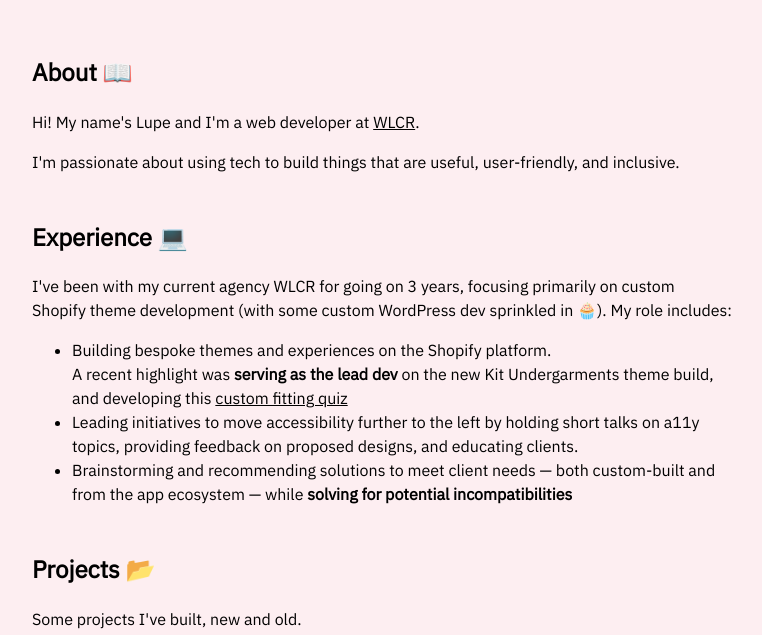
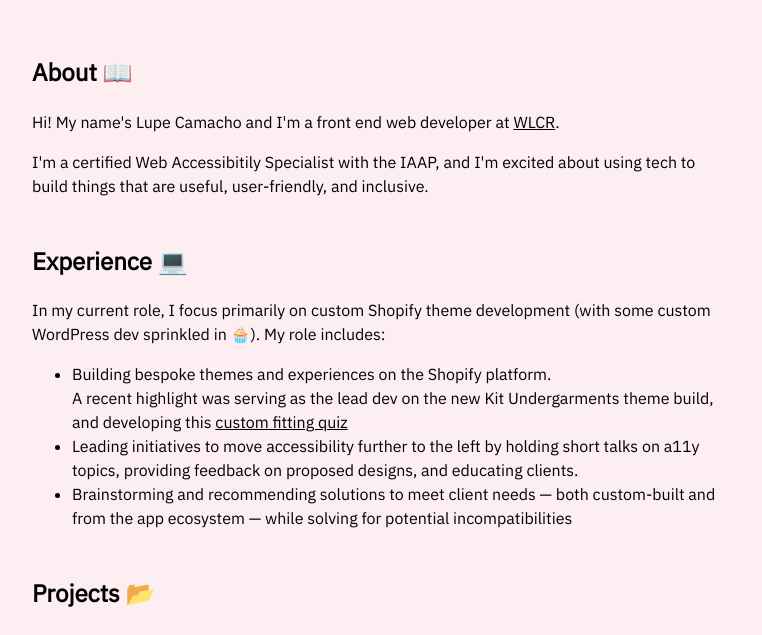
Before and after one commit to gcamacho079/new-portfolio, a Gatsby site: page / in a window 1280 px wide. Shown: the part 109-744 px from the top of the page, without its empty margins (258-1020 px from the left). Built offline with nearby package versions, Linux system fonts and the light colour scheme; Gatsby itself is replaced by a stand-in of ours.

Commit message:
Update section content

```diff
--- a/src/assets/styles/base/_layout.scss
+++ b/src/assets/styles/base/_layout.scss
@@ -13,3 +13,7 @@ body {
 section {
   margin: rem(45) 0;
 }
+
+strong {
+  font-weight: 900;
+}
--- a/src/components/About.js
+++ b/src/components/About.js
@@ -8,12 +8,16 @@ const About = () => {
         About <Emoji symbol="📖" />
       </h2>
       <p>
-        Hi! My name's Lupe and I'm a web developer at{' '}
-        <a href="https://wlcr.io/">WLCR</a>.
+        Hi! My name's Lupe Camacho and I'm a front end web developer at{' '}
+        <a href="https://wlcr.io/" target="_blank" rel="noreferrer">
+          WLCR
+        </a>
+        .
       </p>
       <p>
-        I'm passionate about using tech to build things that are useful,
-        user-friendly, and inclusive.
+        I'm a certified Web Accessibitily Specialist with the IAAP, and I'm
+        excited about using tech to build things that are useful, user-friendly,
+        and inclusive.
       </p>
     </section>
   );
--- a/src/components/Experience.js
+++ b/src/components/Experience.js
@@ -8,18 +8,16 @@ const Experience = () => {
         Experience <Emoji symbol="💻" />
       </h2>
       <p>
-        I've been with my current agency WLCR for going on 3 years, focusing
-        primarily on custom Shopify theme development (with some custom
-        WordPress dev sprinkled in <Emoji symbol="🧁" />
+        In my current role, I focus primarily on custom Shopify theme
+        development (with some custom WordPress dev sprinkled in{' '}
+        <Emoji symbol="🧁" />
         ). My role includes:
       </p>
       <ul>
         <li>
           Building bespoke themes and experiences on the Shopify platform.
-          <br />A recent highlight was <strong>
-            serving as the lead dev
-          </strong>{' '}
-          on the new Kit Undergarments theme build, and developing this{' '}
+          <br />A recent highlight was serving as the lead dev on the new Kit
+          Undergarments theme build, and developing this{' '}
           <a
             href="https://www.kitundergarments.com/collections/bras?fit-finder=true"
             target="_blank"
@@ -35,8 +33,8 @@ const Experience = () => {
         </li>
         <li>
           Brainstorming and recommending solutions to meet client needs — both
-          custom-built and from the app ecosystem — while{' '}
-          <strong>solving for potential incompatibilities</strong>
+          custom-built and from the app ecosystem — while solving for potential
+          incompatibilities
         </li>
       </ul>
     </section>
--- a/src/components/Projects.js
+++ b/src/components/Projects.js
@@ -8,7 +8,7 @@ const Projects = () => {
       <h2>
         Projects <Emoji symbol="📂" />
       </h2>
-      <p>Some projects I've built, new and old.</p>
+      <p>Here are some things I've built for fun!</p>
       <ul className="grid list--unstyled">
         {myProjects.map((project, index) => {
           return (
```
